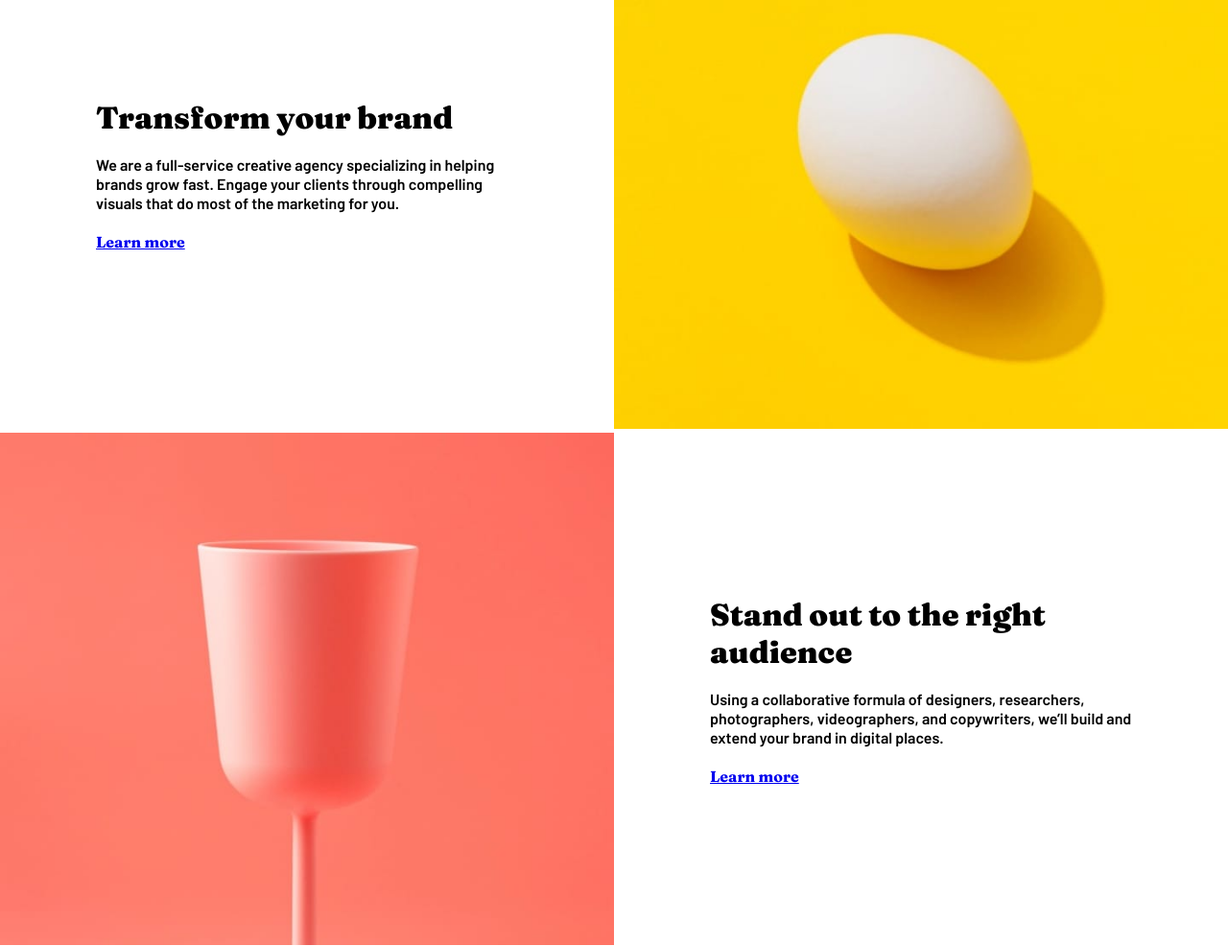
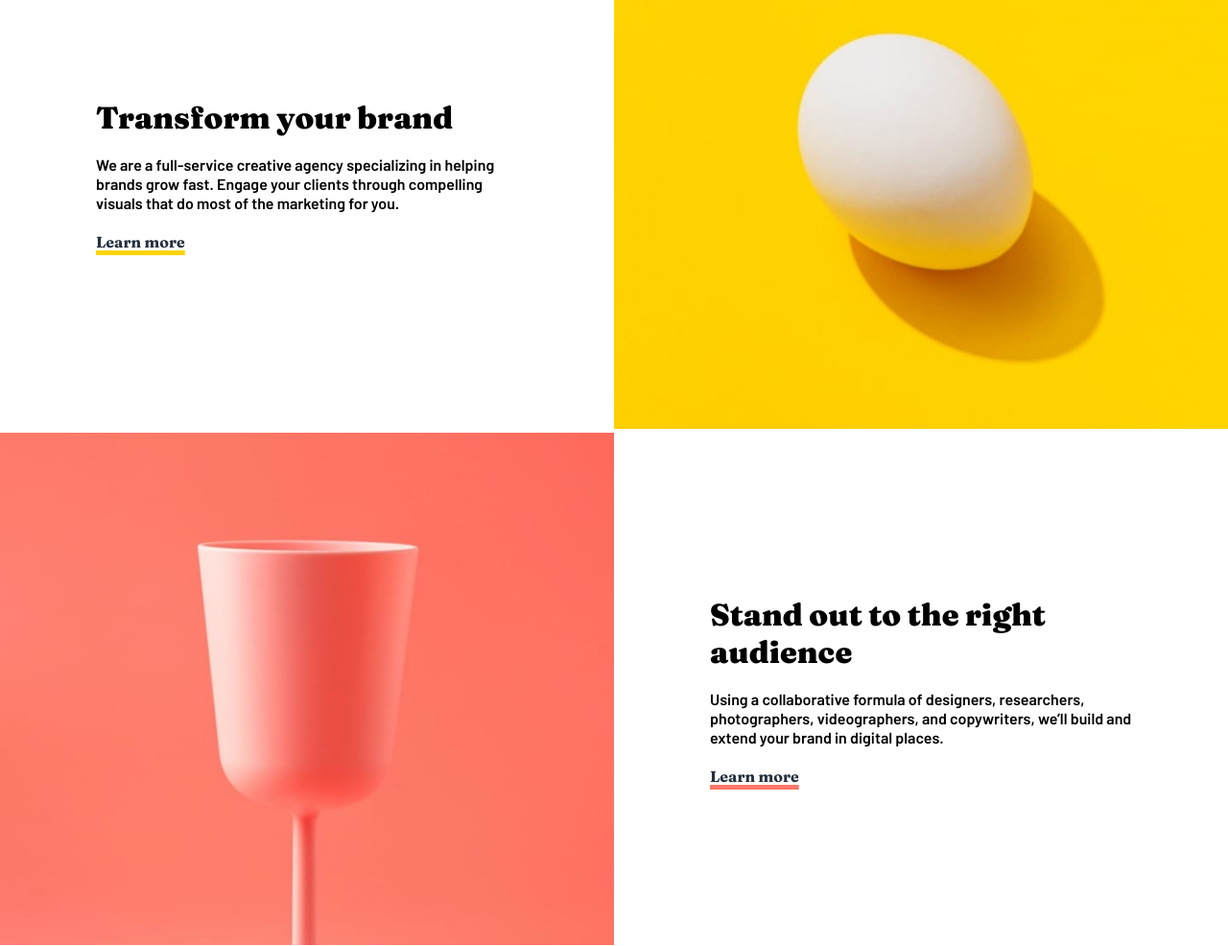
Before and after one commit to razeeth11/Sunny-side-agency, a plain HTML site: page index.html in a window 1280 px wide. Shown: the part 886-1872 px from the top of the page at 96% size. Drawn offline with Linux system fonts and the light colour scheme.

Commit message:
CSS changes

```diff
--- a/index.html
+++ b/index.html
@@ -67,7 +67,7 @@
             grow fast. Engage your clients through compelling visuals that do most
             of the marketing for you.
           </p>
-          <a href="#">Learn more</a>
+          <a class="learn-one" href="#">Learn more</a>
         </div>
         <div class="div-image-one">
           <img src="./images/desktop/image-transform.jpg" alt="egg.jpeg" />
@@ -83,7 +83,7 @@
           <p>
             Using a collaborative formula of designers, researchers, photographers, videographers, and copywriters, we’ll build and extend your brand in digital places.
           </p>
-          <a href="#">Learn more</a>
+          <a class="learn-two" href="#">Learn more</a>
         </div>
       </div>
     </div>
--- a/style.css
+++ b/style.css
@@ -50,6 +50,24 @@ body {
 .close-icon{
   color: white;
   display: none;
+}
+
+.learn-one{
+  text-decoration: 5px underline hsl(51, 100%, 49%);
+  font-size: 16px;
+  color: hsl(212, 27%, 19%);
+  transition: 0.3s;
+}
+
+.learn-two{
+  text-decoration: 5px underline hsl(7, 99%, 70%);
+  font-size: 16px;
+  color: hsl(212, 27%, 19%);
+  transition: 0.3s;
+}
+
+.learn-one:hover,.learn-two:hover{
+  transform: scale(1.01);
 }
 
 .ham-nav {
```
